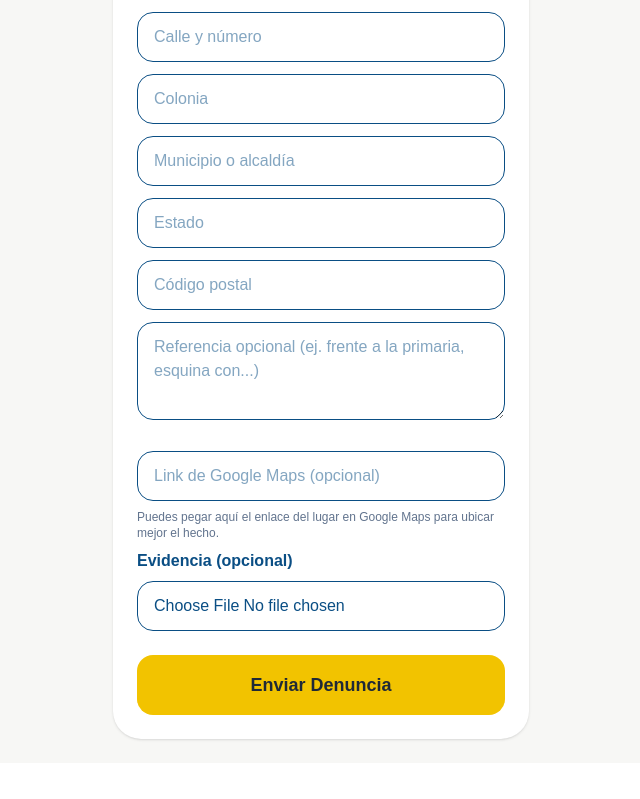
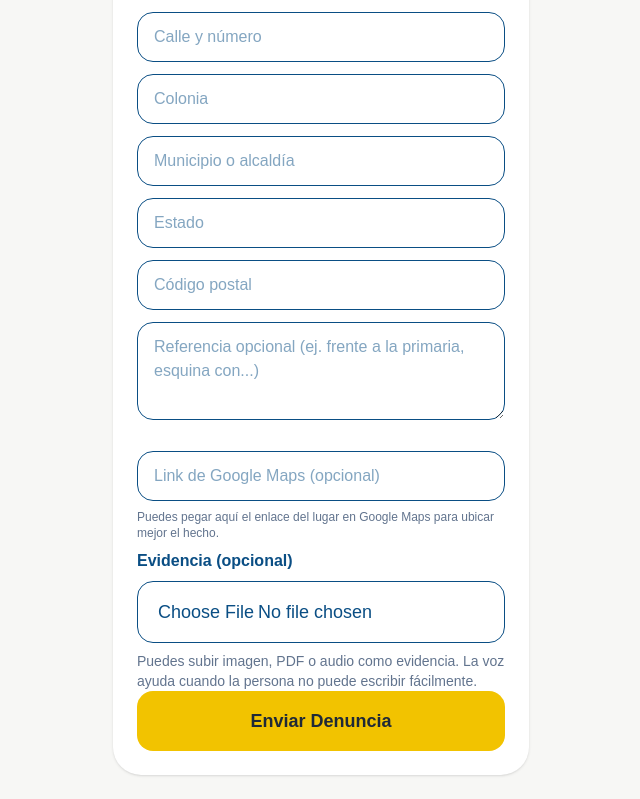
Before and after one commit to TecnocraciaParticipativaMexico/Plataforma, a Next.js app in the folder web/: page /reportar in a window 1280 px wide. Shown: the part 568-1367 px from the top of the page, without its empty margins (319-959 px from the left). Before the commit the page ends 1331 px from the top, so only its background shows below. Built offline with nearby package versions, Linux system fonts and the light colour scheme.

Commit message:
feat: agregar soporte de audio como evidencia ciudadana

```diff
--- a/web/app/reportar/page.tsx
+++ b/web/app/reportar/page.tsx
@@ -424,9 +424,14 @@ onChange={(e) => {
           <label className="mb-2 block font-semibold">Evidencia (opcional)</label>
 <input
   type="file"
+  accept="image/*,application/pdf,audio/*,.mp3,.m4a,.wav,.webm"
   onChange={(e) => setArchivo(e.target.files?.[0] || null)}
-  className="mb-6 w-full rounded-2xl border px-4 py-3"
+  className="w-full rounded-2xl border border-[#0A4E84] px-5 py-4 text-lg"
 />
+
+<p className="mt-2 text-sm text-slate-500">
+  Puedes subir imagen, PDF o audio como evidencia. La voz ayuda cuando la persona no puede escribir fácilmente.
+</p>
 
           <button
             onClick={enviarReporte}
```
